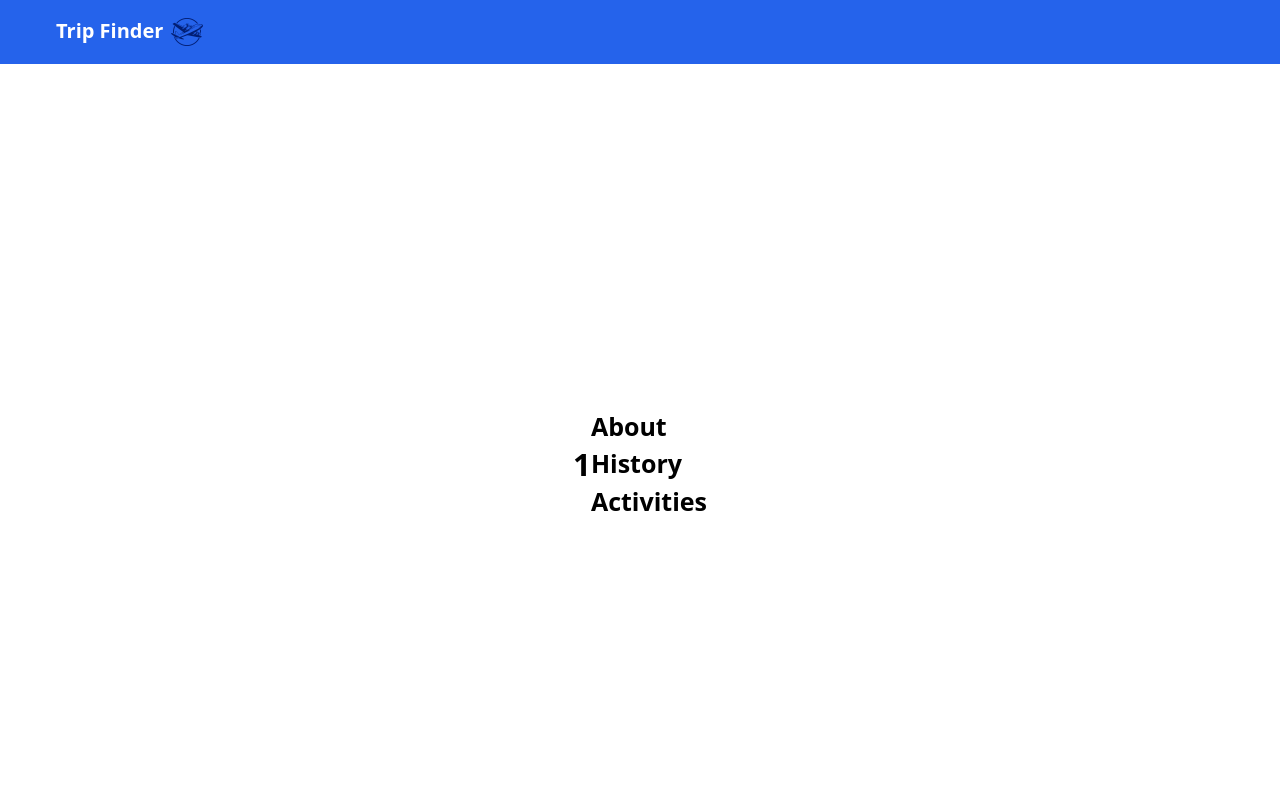
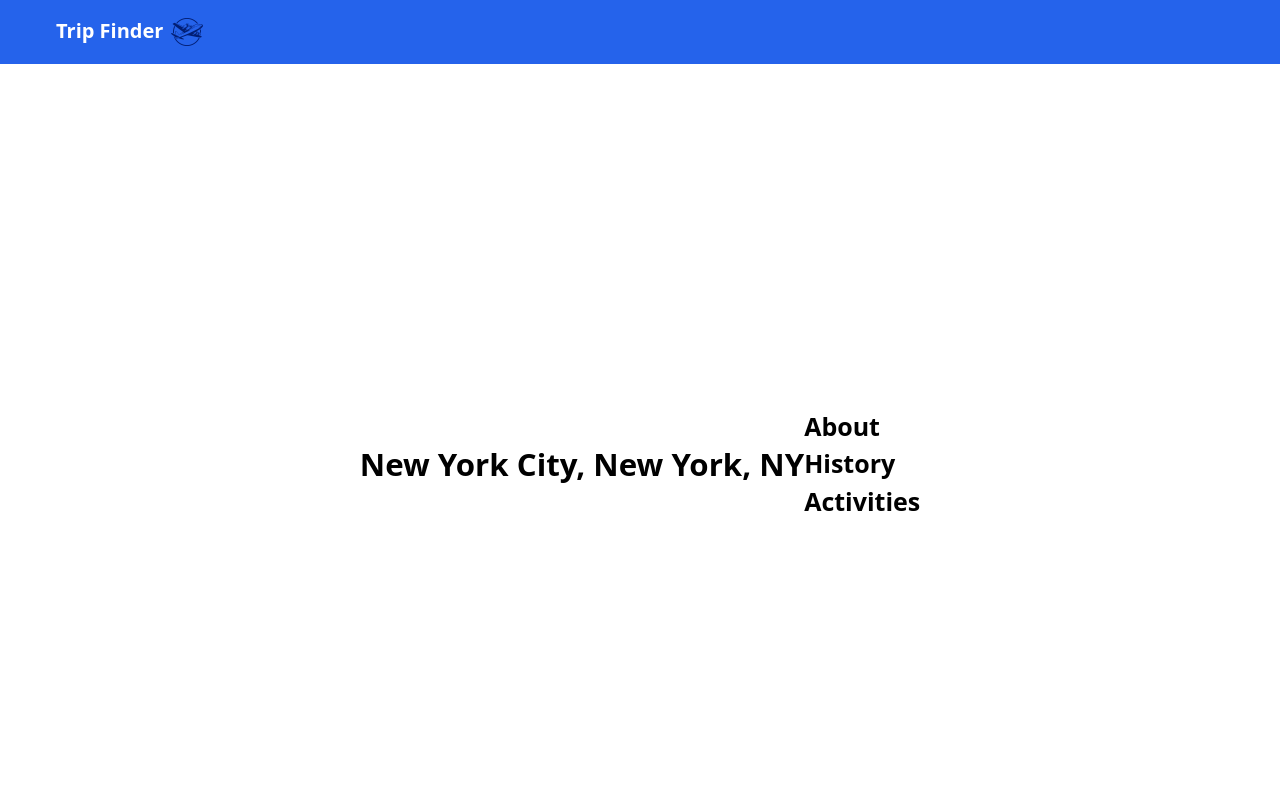
Before and after one commit to jjoeldaniel/lahacks, a SvelteKit app: page /location/1 in a window 1280 px wide. Shown: the top 800 px of the page. Built offline with nearby package versions, Linux system fonts and the light colour scheme; no server answers.

Commit message:
added wip server side stuff

```diff
--- a/src/routes/location/[id]/+page.server.js
+++ b/src/routes/location/[id]/+page.server.js
@@ -1,4 +1,4 @@
-const { Configuration, OpenAIApi } = require("openai");
+import { Configuration, OpenAIApi } from 'openai';
 import { API_KEY } from '$env/static/private';
 
 const configuration = new Configuration({
@@ -9,6 +9,19 @@ const openai = new OpenAIApi(configuration);
 /** @type {import('./$types').PageServerLoad} */
 export async function load({ params }) {
     return {
-        id: params.id
+        id: params.id,
     };
 }
+
+/** @type {import('./$types').Actions} */
+export const actions = {
+    default: async (event) => {
+        // parse the request body
+        // TODO: Finish this
+        const data = await event.request.body
+        return {
+            data: "1234"
+        };
+
+    }
+};
--- a/src/routes/location/[id]/+page.svelte
+++ b/src/routes/location/[id]/+page.svelte
@@ -5,9 +5,9 @@
   import Papa from "papaparse";
   import { onMount } from "svelte";
 
-  let city = "";
-  let county = "";
-  let state_id = "";
+  let city = "New York City";
+  let county = "New York";
+  let state_id = "NY";
 
   // Load the CSV file using fetch in onMount
   onMount(async () => {
@@ -21,10 +21,20 @@
       complete: (results) => {
         results.data.forEach((row) => {
           if (data.id == row.ID) {
-            console.log(row.city);
             city = row.city;
             county = row.county_name;
             state_id = row.state_id;
+
+            // post to server
+            // TODO: Fix this
+            let response = fetch("/location/default", {
+              method: "POST",
+              headers: {
+                "Content-Type": "text/plain",
+              },
+              body: { city } + "," + { county } + "," + { state_id },
+            });
+            console.log(response);
           }
         });
       },
@@ -40,7 +50,7 @@
   class="h-screen w-full overflow-hidden flex items-center justify-center"
   style="background-color: white"
 >
-  <h1 class="font-bold text-3xl">{data.id}</h1>
+  <h1 class="font-bold text-3xl">{city}, {county}, {state_id}</h1>
 
   <ul>
     <li>
```
